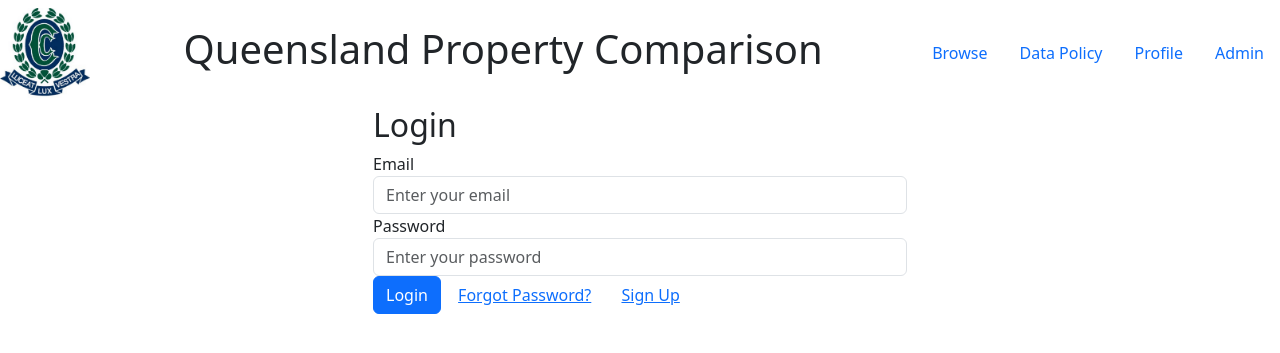
After one commit to simonpett/QPC, a Flask app: page /login in a window 1280 px wide. The commit adds this page. Shown: the top 353 px of the page. Run offline with Flask 3, Linux system fonts and the light colour scheme.

Commit message:
login and logout

```diff
--- a/app.py
+++ b/app.py
@@ -2,9 +2,14 @@ from flask import Flask, render_template, request, redirect, url_for
 import sqlite3
 from userform import UserForm
 from werkzeug.security import generate_password_hash, check_password_hash
+from flask_login import LoginManager, login_user, current_user, login_required, logout_user
+from userlogin import User
 
 app = Flask(__name__)
-
+app.secret_key = 'aodhfbdfhvbw8357y8735bjehlf'
+login_manager = LoginManager()
+login_manager.init_app(app)
+login_manager.login_view = 'login'
 
 
 if __name__ == '__main__':
@@ -15,7 +20,53 @@ def index():
     return render_template('index.html')
 
 
+
+@login_manager.user_loader
+def load_user(user_id):
+    conn = get_db_connection()
+    cursor = conn.cursor()
+    cursor.execute('SELECT * FROM users WHERE id = ?', (user_id,))
+    user_data = cursor.fetchone()
+    conn.close()
+    if user_data:
+        user = User(user_data['id'], user_data['first_name'], user_data['last_name'], user_data['email'], user_data['password'])
+        return user
+    return None
+
+@app.route('/login', methods=['GET', 'POST'])
+def login():
+    if current_user.is_authenticated:
+        return redirect(url_for('browse'))
+
+    if request.method == 'POST':
+        email = request.form['email']
+        password = request.form['password']
+
+        conn = get_db_connection()
+        cursor = conn.cursor()
+        cursor.execute('SELECT * FROM users WHERE email = ?', (email,))
+        user_data = cursor.fetchone()
+        conn.close()
+
+        if user_data and check_password_hash(user_data['password'], password):
+            user = User(user_data['id'], user_data['first_name'], user_data['last_name'], user_data['email'], user_data['password'])
+            login_user(user)
+            return redirect(url_for('browse'))
+        else:
+            return render_template('login.html', error='Invalid email or password')
+
+    return render_template('login.html')
+
+
+@app.route('/logout')
+@login_required
+def logout():
+    logout_user()
+    return redirect(url_for('login'))
+
+
 @app.route('/browse')
+@login_required
 def browse():
     conn = get_db_connection()
     properties = conn.execute('SELECT * FROM properties').fetchall()
@@ -45,7 +96,7 @@ def signup():
                        (first_name, last_name, occupation, email, passwordhash, businessname))
         conn.commit()
         conn.close()
-        return redirect(url_for('browse')) # Redirect to login page after successful signup
+        return redirect(url_for('login')) # Redirect to login page after successful signup
 
     else:
         # Render the signup page
--- a/templates/base.html
+++ b/templates/base.html
@@ -39,12 +39,28 @@
               <li class="nav-item">
                 <a class="nav-link" href="admin.html">Admin</a>
               </li>
+              <li class="nav-item">
+                {% if current_user.is_authenticated %}
+                  <a class="nav-link" href="{{ url_for('logout') }}">Log Out</a>
+                {% endif %}
+              </li>
             </ul>
         </nav>
       </section>
 
       <main>
         <div class="container has-text-centered">
+          {% with messages = get_flashed_messages(with_categories=true) %}
+            {% if messages %}
+              <div {% if category=='info'%} class="alert alert-info" {% else %} class="alert alert-warning" {% endif %}>
+                <ul>
+                  {% for message in messages %}
+                    <li>{{ message }}</li>
+                  {% endfor %}
+                </ul>
+              </div>
+            {% endif %}
+          {% endwith %}
           {% block content %}
           {% endblock %}
         </div>
--- a/templates/index.html
+++ b/templates/index.html
@@ -11,7 +11,7 @@
         <p>To use our service, <br> log in or sign up below.</p>
       </div>
       <div class="text-center">
-        <a href="login.html" class="btn btn-primary"><b>Log In</b></a>
+        <a href="{{ url_for('login') }}" class="btn btn-primary"><b>Log In</b></a>
       </div>
       <div class="text-center mt-3">
         <a href="{{ url_for('signup') }}" class="btn btn-primary"><b>Sign Up</b></a>
--- /dev/null
+++ b/templates/login.html
@@ -0,0 +1,24 @@
+{% extends 'base.html' %}
+
+{% block content %}
+    <div class="container">
+        <div class="row justify-content-center">
+            <div class="col-md-6">
+                <h2>Login</h2>
+                <form method="post">
+                    <div class="form-group">
+                        <label for="email">Email</label>
+                        <input type="text" class="form-control" id="email" name="email" placeholder="Enter your email">
+                    </div>
+                    <div class="form-group">
+                        <label for="password">Password</label>
+                        <input type="password" class="form-control" id="password" name="password" placeholder="Enter your password">
+                    </div>
+                    <button type="submit" class="btn btn-primary">Login</button>
+                    <a href="#" class="btn btn-link">Forgot Password?</a>
+                    <a href="{{ url_for('signup') }}" class="btn btn-link">Sign Up</a>
+                </form>
+            </div>
+        </div>
+    </div>
+{% endblock %}
```
Also changed, not shown: userlogin.py (added, +9 -0 lines), QPC.db, README.md.
